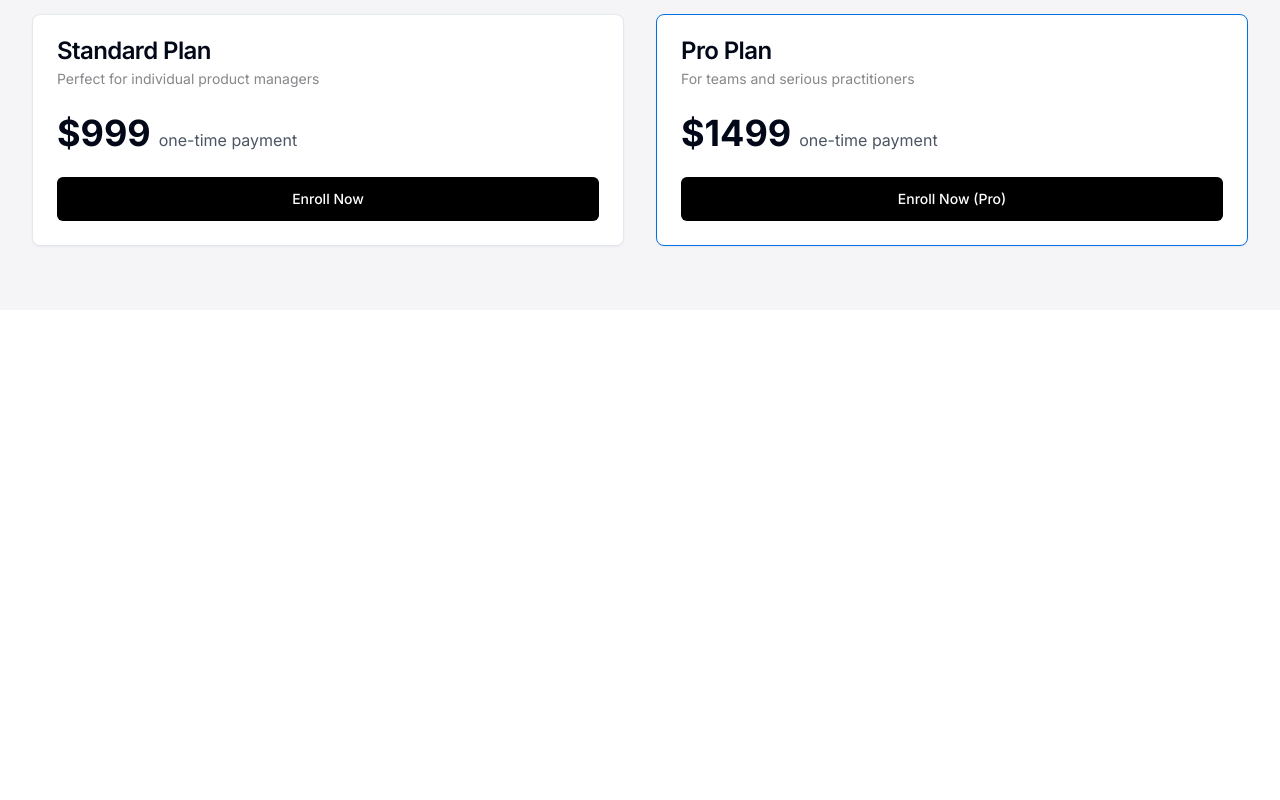
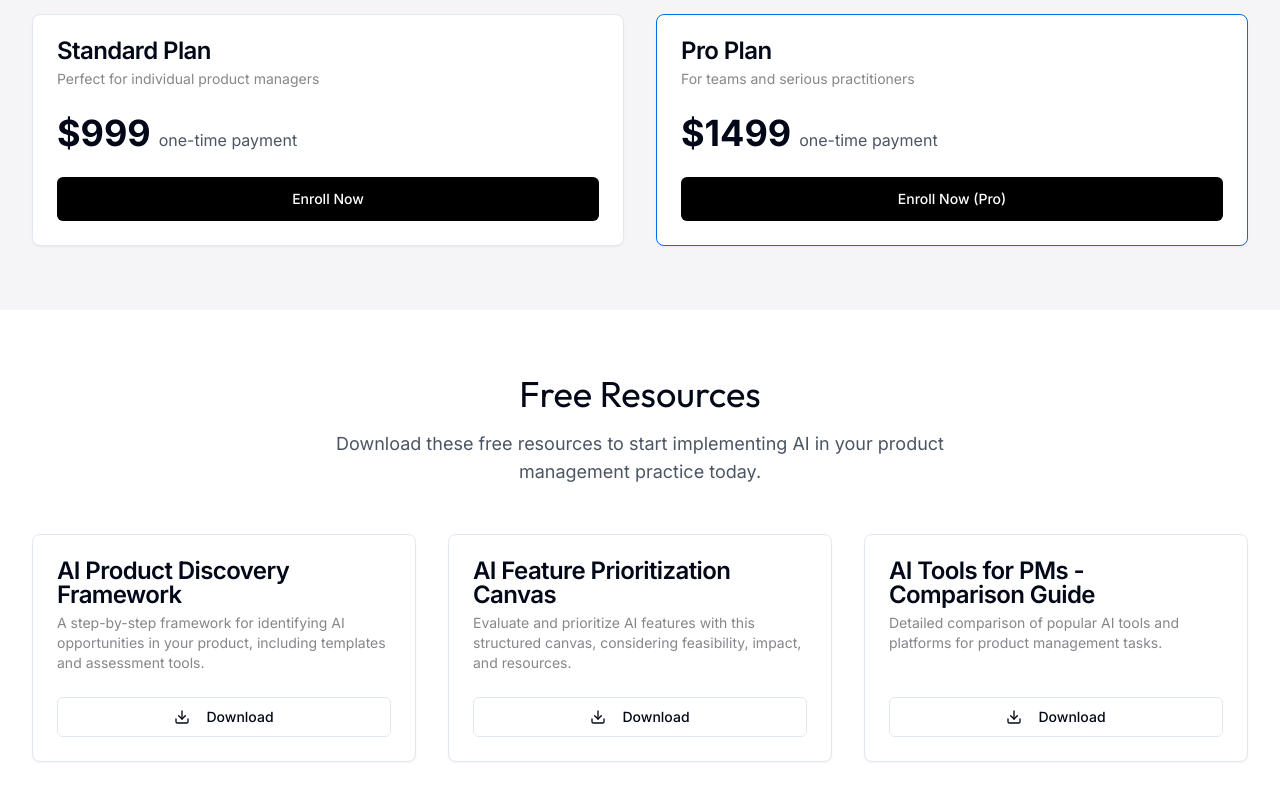
Before and after one commit to azymv/timazimovai, a Next.js app: page / in a window 1280 px wide. Shown: the part 1012-1812 px from the top of the page. Before the commit the page ends 1322 px from the top, so only its background shows below. Built offline with nearby package versions, Linux system fonts and the light colour scheme.

Commit message:
fixes and resources

```diff
--- a/src/app/page.tsx
+++ b/src/app/page.tsx
@@ -1,11 +1,13 @@
 import { Hero } from "@/components/sections/hero"
 import { CourseSection } from "@/components/sections/course"
+import { ResourcesSection } from "@/components/sections/resources"
 
 export default function HomePage() {
   return (
     <>
       <Hero />
       <CourseSection />
+      <ResourcesSection />
     </>
   )
 }
--- a/src/components/sections/course.tsx
+++ b/src/components/sections/course.tsx
@@ -1,6 +1,6 @@
 import { Button } from "@/components/ui/button"
 import { Card, CardContent, CardDescription, CardHeader, CardTitle } from "@/components/ui/card"
-import { BookOpen, CheckCircle2, Users } from "lucide-react"
+import { CheckCircle2 } from "lucide-react"
 
 const chapters = [
   {
--- /dev/null
+++ b/src/components/sections/resources.tsx
@@ -0,0 +1,57 @@
+import { Button } from "@/components/ui/button"
+import { Card, CardDescription, CardFooter, CardHeader, CardTitle } from "@/components/ui/card"
+import { Download } from "lucide-react"
+
+const resources = [
+  {
+    title: "AI Product Discovery Framework",
+    description: "A step-by-step framework for identifying AI opportunities in your product, including templates and assessment tools.",
+    downloadUrl: "#",
+  },
+  {
+    title: "AI Feature Prioritization Canvas",
+    description: "Evaluate and prioritize AI features with this structured canvas, considering feasibility, impact, and resources.",
+    downloadUrl: "#",
+  },
+  {
+    title: "AI Tools for PMs - Comparison Guide",
+    description: "Detailed comparison of popular AI tools and platforms for product management tasks.",
+    downloadUrl: "#",
+  },
+]
+
+export function ResourcesSection() {
+  return (
+    <section id="resources" className="py-16">
+      <div className="container">
+        <div className="text-center mb-12">
+          <h2 className="font-heading text-3xl md:text-4xl mb-4">
+            Free Resources
+          </h2>
+          <p className="text-lg text-gray-600 max-w-2xl mx-auto">
+            Download these free resources to start implementing AI in your product management practice today.
+          </p>
+        </div>
+
+        <div className="grid gap-8 md:grid-cols-2 lg:grid-cols-3">
+          {resources.map((resource, i) => (
+            <Card key={i} className="flex flex-col">
+              <CardHeader>
+                <CardTitle>{resource.title}</CardTitle>
+                <CardDescription>{resource.description}</CardDescription>
+              </CardHeader>
+              <CardFooter className="mt-auto">
+                <Button variant="outline" className="w-full" asChild>
+                  <a href={resource.downloadUrl}>
+                    <Download className="mr-2 h-4 w-4" />
+                    Download
+                  </a>
+                </Button>
+              </CardFooter>
+            </Card>
+          ))}
+        </div>
+      </div>
+    </section>
+  )
+}
```
